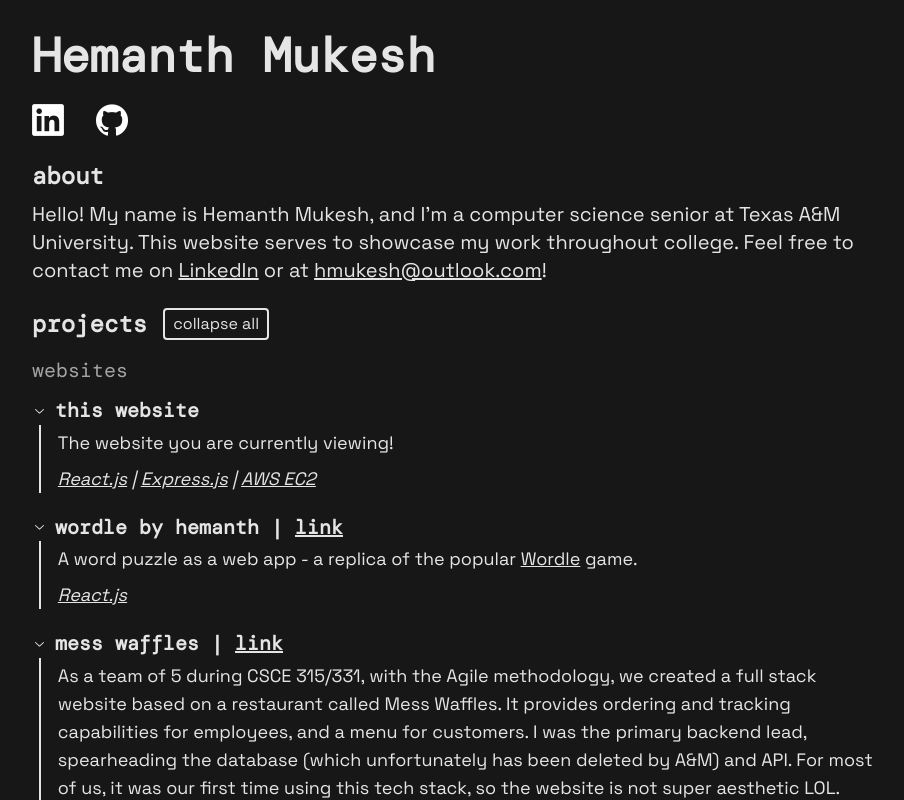
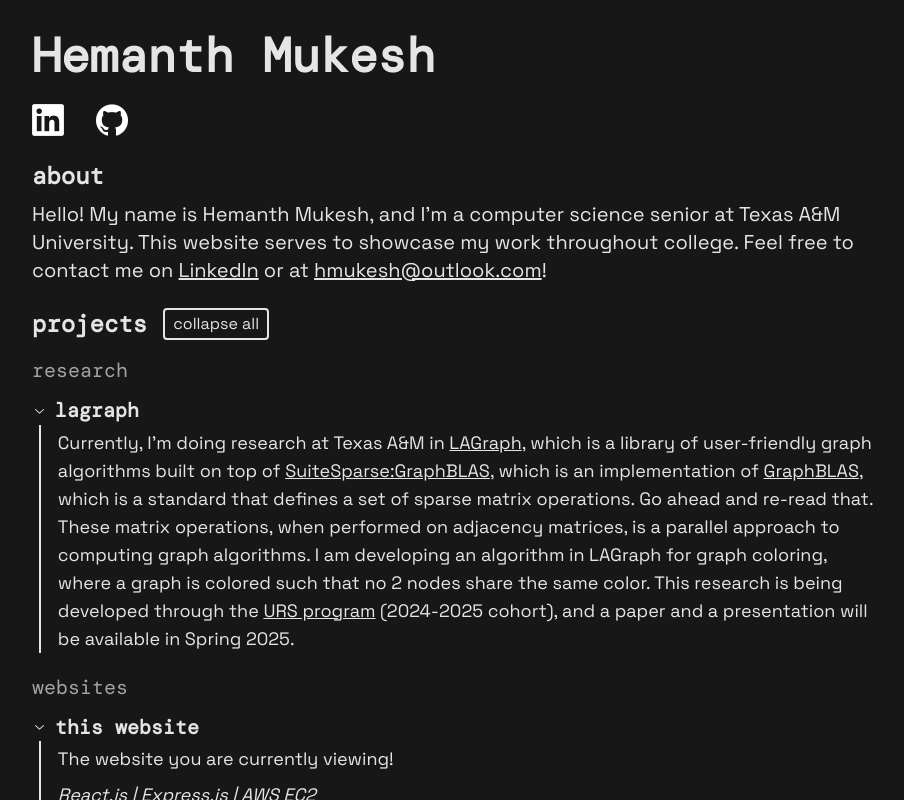
Before and after one commit to hmukesh5/hmukesh5.github.io, a React (Vite) app: page / in a window 1280 px wide. Both pictures are taken after a click on the button "expand all". Shown: the top 800 px of the page, without its empty margins (184-1088 px from the left). Built offline with nearby package versions, Linux system fonts and the light colour scheme; no server answers.

Commit message:
added current research

```diff
--- a/src/App.tsx
+++ b/src/App.tsx
@@ -70,6 +70,10 @@ function App() {
     const sb3Link = <a href="https://github.com/DLR-RM/stable-baselines3" className={`underline ${darkmodeSwitcher}`} target="_blank">Stable Baselines 3</a>;
     const colabLink = <a href="https://colab.google/" className={`underline ${darkmodeSwitcher}`} target="_blank">Google Colab</a>;
     const pytorchLink = <a href="https://pytorch.org/" className={`underline ${darkmodeSwitcher}`} target="_blank">PyTorch</a>;
+    const lagraphlink = <a href="https://github.com/GraphBLAS/LaGraph" className={`underline ${darkmodeSwitcher}`} target="_blank">LAGraph</a>;
+    const suitesparselink = <a href="https://people.engr.tamu.edu/davis/GraphBLAS.html" className={`underline ${darkmodeSwitcher}`} target="_blank">SuiteSparse:GraphBLAS</a>;
+    const graphblaslink = <a href="https://graphblas.org/" className={`underline ${darkmodeSwitcher}`} target="_blank">GraphBLAS</a>;
+    const urslink = <a href="https://launch.tamu.edu/undergraduate-research/urs" className={`underline ${darkmodeSwitcher}`} target="_blank">URS program</a>;
 
     const handleDNSLookupSubmit = async () => {
         try {
@@ -197,6 +201,21 @@ function App() {
             setTCPAppDisable(false);
         }
     };
+
+    const research = [
+        {
+            value: "graphblas",
+            title: <>lagraph</>,
+            link: <></>,
+            content: <>
+                Currently, I'm doing research at Texas A&M in {lagraphlink}, which is a library of user-friendly graph algorithms built on top of {suitesparselink}, which is an implementation of {graphblaslink}, which is a standard that defines a set of sparse matrix operations.
+                Go ahead and re-read that.
+                These matrix operations, when performed on adjacency matrices, is a parallel approach to computing graph algorithms.
+                I am developing an algorithm in LAGraph for graph coloring, where a graph is colored such that no 2 nodes share the same color.
+                This research is being developed through the {urslink} (2024-2025 cohort), and a paper and a presentation will be available in Spring 2025.
+            </>
+        }
+    ]
 
     const websites = [
         {
@@ -366,14 +385,15 @@ function App() {
     ];
 
     function expandAll() {
-        if (expandedItems.length === websites.length + games.length + other.length + ai.length) {
+        if (expandedItems.length === research.length + websites.length + games.length + other.length + ai.length) {
             setExpandedItems([]);
         } else {
+            const researchItems = research.map(research => research.value);
             const websitesItems = websites.map(website => website.value);
             const gamesItems = games.map(game => game.value);
             const otherItems = other.map(other => other.value);
             const aiItems = ai.map(ai => ai.value);
-            setExpandedItems([...websitesItems, ...gamesItems, ...otherItems, ...aiItems]);
+            setExpandedItems([...researchItems, ...websitesItems, ...gamesItems, ...otherItems, ...aiItems]);
         }
     }
 
@@ -401,12 +421,25 @@ function App() {
                 <div className="flex align-middle mb-3 sm:mb-4 mt-5 sm:mt-6">
                     <h3 className="font-bold text-xl sm:text-2xl font-heading tracking-tighter sm:tracking-normal">projects</h3>
                     <button onClick={expandAll} className={`ml-4 border-black border-2 rounded text-base px-2 ${darkMode ? 'border-neutral-200 hover:bg-neutral-200 hover:text-black' : 'border-neutral-900 hover:bg-neutral-900 hover:text-neutral-200'}`}>
-                        {expandedItems.length === websites.length + games.length + other.length + ai.length ? "collapse all" :
+                        {expandedItems.length === research.length + websites.length + games.length + other.length + ai.length ? "collapse all" :
                          expandedItems.length == 0 ? "expand all" : "expand rest"}
                     </button>
                 </div>
 
                 <Accordion.Root value={expandedItems} type='multiple' className="flex flex-col gap-2 sm:gap-3">
+
+                    <h1 className={`text-base sm:text-xl font-heading tracking-tighter sm:tracking-normal ${darkMode ? 'text-neutral-400' : 'text-neutral-600'}`}>research</h1>
+                    {research.map(project => (
+                        <Project
+                            value={project.value}
+                            project_title={project.title}
+                            project_link={project.link}
+                            content={project.content}
+                            expandedItems={expandedItems}
+                            setExpandedItems={setExpandedItems}
+                            darkMode={darkMode}
+                        />
+                    ))}
 
                     <h1 className={`text-base sm:text-xl font-heading tracking-tighter sm:tracking-normal ${darkMode ? 'text-neutral-400' : 'text-neutral-600'}`}>websites</h1>
                     {websites.map(project => (
```
